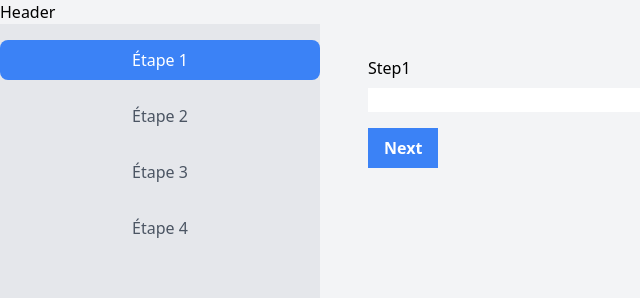
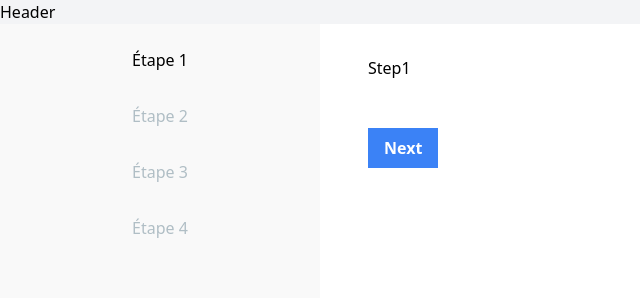
Before and after one commit to santatriniaina-git/connexion, a React (Create React App) app: page / in a window 1280 px wide. Shown: the top 298 px of the page, without its empty margins (0-640 px from the left). Built offline with nearby package versions, Linux system fonts and the light colour scheme.

Commit message:
amelioration

```diff
--- a/src/components/SidebarMenu.js
+++ b/src/components/SidebarMenu.js
@@ -3,13 +3,13 @@ import React from "react";
 function SidebarMenu ({ steps, currentStep, setCurrentStep }) {
   const renderSidebarMenu = () => {
     return (
-      <div className="w-1/4 bg-gray-200 h-screen">
+      <div className="w-1/4 bg-[#F9F9F9] h-screen">
         <ul className="flex flex-col justify-start items-center py-4">
           {steps.map((step, index) => (
             <li
               key={step.name}
-              className={`w-full flex justify-center items-center mb-4 py-2 rounded-lg font-medium text-gray-600 hover:bg-gray-300 cursor-pointer transition duration-200 ${
-                index + 1 === currentStep && "bg-blue-500 text-white"
+              className={`w-full flex justify-center items-center mb-4 py-2 rounded-lg font-medium cursor-pointer transition duration-200 ${
+                index + 1 === currentStep ? "text-black" : index + 1 < currentStep ? "text-black" : "text-[#B0BEC5]"
               } ${step.name === "" ? "hidden" : ""}`}
               onClick={() => setCurrentStep(index + 1)}
             >
--- a/src/components/tabs/index.js
+++ b/src/components/tabs/index.js
@@ -41,7 +41,7 @@ function Form () {
                 currentStep={currentStep}
                 setCurrentStep={setCurrentStep}
             />
-            <div className="w-3/4 py-8 px-12">{renderStep()}</div>
+            <div className="w-3/4 py-8 px-12 bg-[#fff]">{renderStep()}</div>
         </div>
     );
 };
--- a/src/index.css
+++ b/src/index.css
@@ -10,7 +10,7 @@
   }
 }
 body {
-  @apply bg-gray-100;
+  @apply bg-[#fff];
 }
 /* body {
   margin: 0;
```
